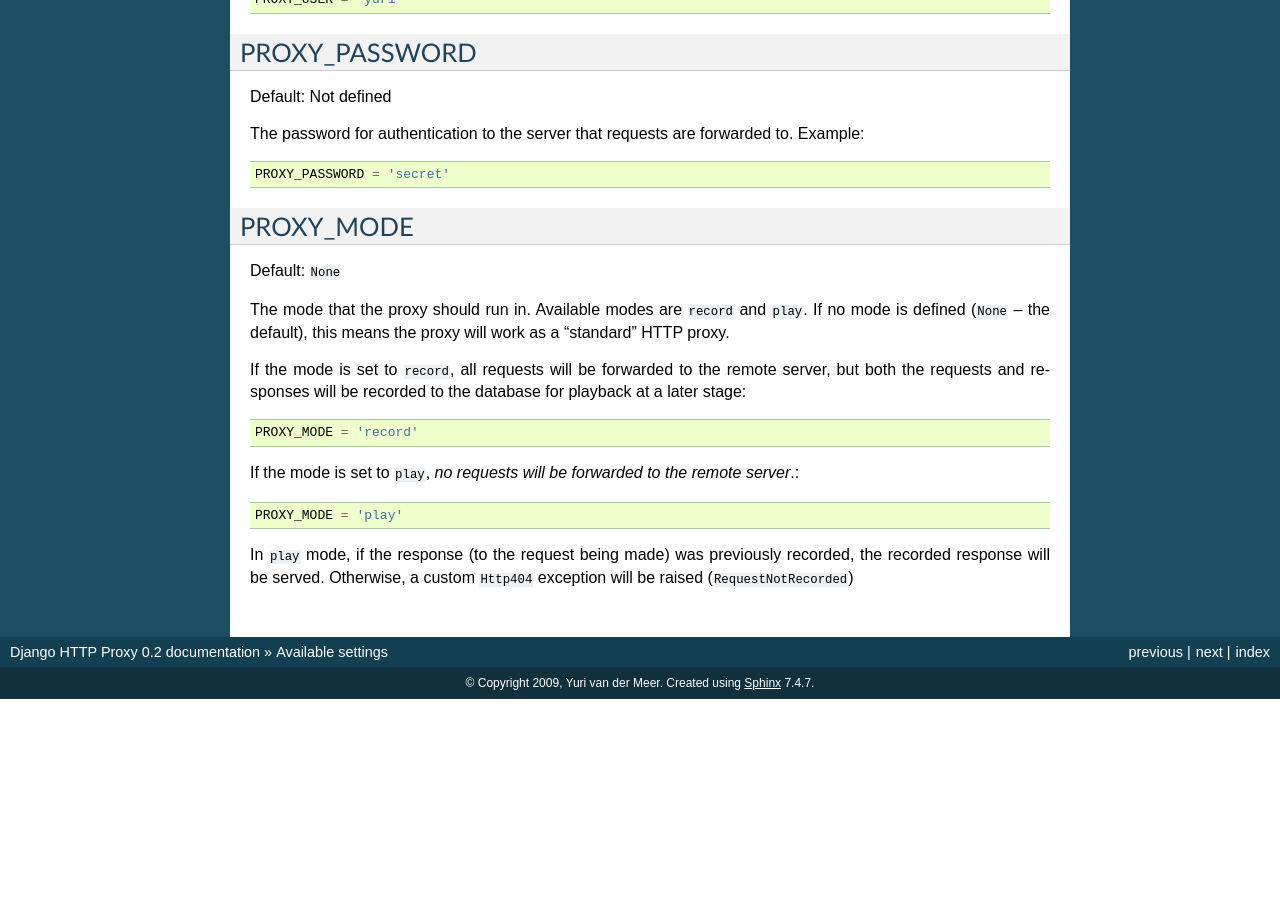
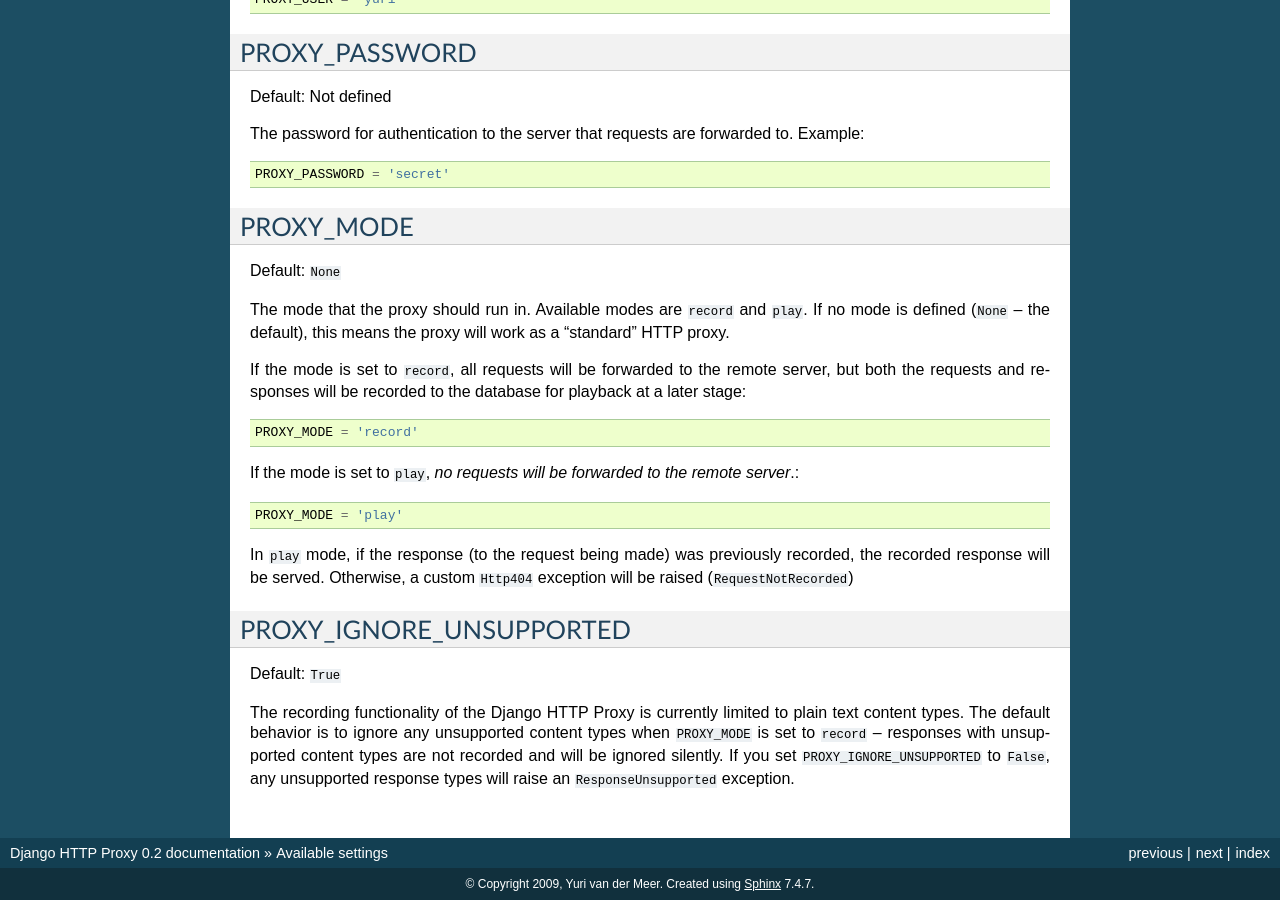
Before and after one commit to yvandermeer/django-http-proxy, a Sphinx documentation site: the page built from docs/settings.txt, in a window 1280 px wide and 900 px high, scrolled down 687 px. Built offline with Sphinx 7.4.7, drawn with Linux system fonts in a browser that asks for light colours; before the commit the page ends 1386 px from its top, so only the background shows below that; some of the changed text lies outside the part shown.

Commit message:
Added PROXY_IGNORE_UNSUPPORTED setting to configure whether to raise errors when a response cannot be recorded.

```diff
--- a/docs/settings.txt
+++ b/docs/settings.txt
@@ -63,3 +63,14 @@ server*.::
 In ``play`` mode, if the response (to the request being made) was previously
 recorded, the recorded response will be served. Otherwise, a custom
 ``Http404`` exception will be raised (``RequestNotRecorded``)
+
+PROXY_IGNORE_UNSUPPORTED
+------------------------
+Default: ``True``
+
+The recording functionality of the Django HTTP Proxy is currently limited to
+plain text content types. The default behavior is to ignore any unsupported
+content types when ``PROXY_MODE`` is set to ``record`` – responses with
+unsupported content types are not recorded and will be ignored silently. If
+you set ``PROXY_IGNORE_UNSUPPORTED`` to ``False``, any unsupported response
+types will raise an ``ResponseUnsupported`` exception.
```
Also changed, not shown: 2 other files.
